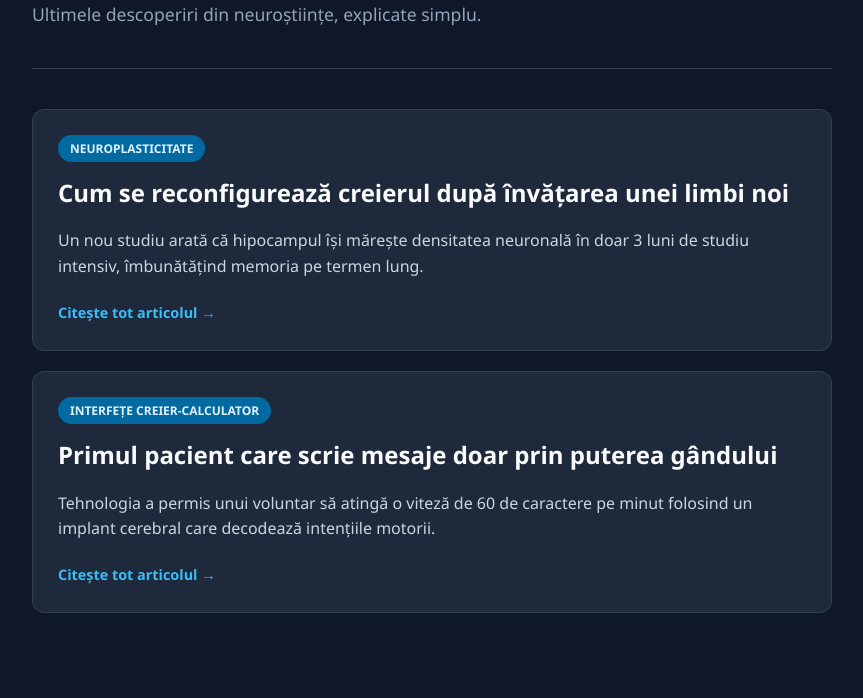
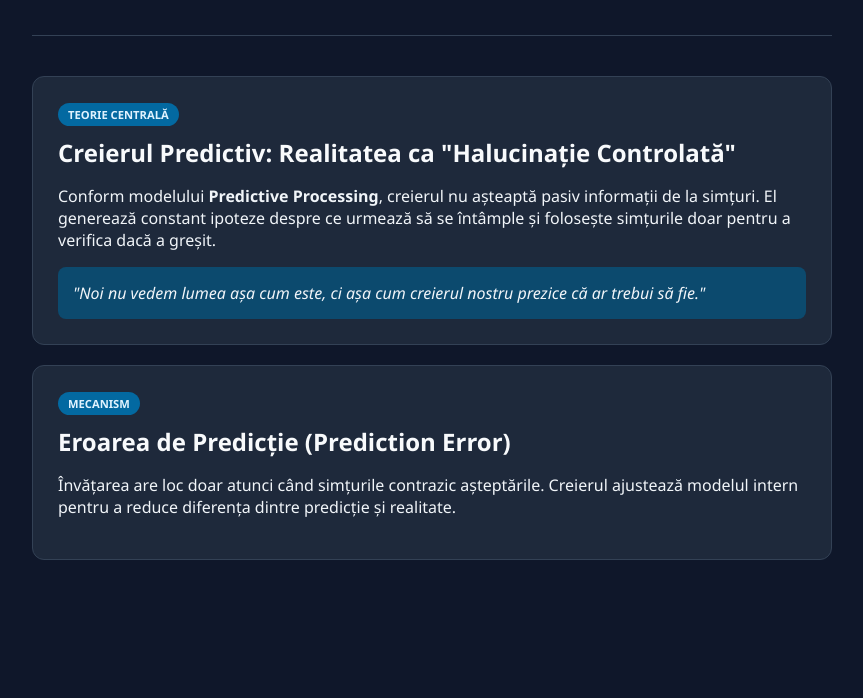
Before and after one commit to laur70-tech/neuro-stiri, a plain HTML site: page index.html in a window 1280 px wide. Shown: the part 102-800 px from the top of the page, without its empty margins (208-1071 px from the left). Drawn offline with Linux system fonts and the light colour scheme.

Commit message:
Update index.html

```diff
--- a/index.html
+++ b/index.html
@@ -3,96 +3,38 @@
 <head>
     <meta charset="UTF-8">
     <meta name="viewport" content="width=device-width, initial-scale=1.0">
-    <title>NeuroStream | Știri Neuroștiințe</title>
+    <title>NeuroStream | Creierul Predictiv</title>
     <style>
-        body {
-            margin: 0;
-            padding: 20px;
-            font-family: 'Segoe UI', system-ui, sans-serif;
-            background-color: #0f172a;
-            color: #f1f5f9;
-            line-height: 1.6;
-        }
-        .container {
-            max-width: 800px;
-            margin: 0 auto;
-        }
-        header {
-            border-bottom: 1px solid #334155;
-            padding-bottom: 20px;
-            margin-bottom: 40px;
-        }
-        h1 {
-            color: #38bdf8;
-            font-size: 2.5rem;
-            margin: 0;
-        }
-        .subtitle {
-            color: #94a3b8;
-            font-size: 1.1rem;
-        }
-        .card {
-            background-color: #1e293b;
-            border: 1px solid #334155;
-            border-radius: 12px;
-            padding: 25px;
-            margin-bottom: 20px;
-            transition: transform 0.2s;
-        }
-        .card:hover {
-            transform: translateY(-5px);
-            border-color: #38bdf8;
-        }
-        .tag {
-            display: inline-block;
-            background-color: #0369a1;
-            color: #e0f2fe;
-            font-size: 0.75rem;
-            padding: 4px 12px;
-            border-radius: 20px;
-            margin-bottom: 12px;
-            text-transform: uppercase;
-            font-weight: bold;
-        }
-        h2 {
-            margin: 0 0 10px 0;
-            font-size: 1.5rem;
-            color: #f8fafc;
-        }
-        p {
-            color: #cbd5e1;
-            margin-bottom: 20px;
-        }
-        .btn {
-            color: #38bdf8;
-            text-decoration: none;
-            font-weight: bold;
-            font-size: 0.9rem;
-        }
-        .btn:hover {
-            text-decoration: underline;
-        }
+        body { margin: 0; padding: 20px; font-family: 'Segoe UI', sans-serif; background-color: #0f172a; color: #f1f5f9; }
+        .container { max-width: 800px; margin: 0 auto; }
+        header { border-bottom: 1px solid #334155; padding-bottom: 20px; margin-bottom: 40px; }
+        h1 { color: #38bdf8; margin: 0; }
+        .card { background-color: #1e293b; border: 1px solid #334155; border-radius: 12px; padding: 25px; margin-bottom: 20px; }
+        .tag { display: inline-block; background-color: #0369a1; color: #e0f2fe; font-size: 0.7rem; padding: 4px 10px; border-radius: 20px; margin-bottom: 10px; text-transform: uppercase; font-weight: bold; }
+        h2 { margin: 0 0 10px 0; color: #f8fafc; }
+        .concept-box { background: #0c4a6e; padding: 15px; border-radius: 8px; margin-top: 10px; font-style: italic; }
     </style>
 </head>
 <body>
     <div class="container">
         <header>
             <h1>NeuroStream</h1>
-            <p class="subtitle">Ultimele descoperiri din neuroștiințe, explicate simplu.</p>
+            <p style="color: #94a3b8;">Explorând creierul ca mașină de predicție.</p>
         </header>
 
         <div class="card">
-            <div class="tag">Neuroplasticitate</div>
-            <h2>Cum se reconfigurează creierul după învățarea unei limbi noi</h2>
-            <p>Un nou studiu arată că hipocampul își mărește densitatea neuronală în doar 3 luni de studiu intensiv, îmbunătățind memoria pe termen lung.</p>
-            <a href="#" class="btn">Citește tot articolul →</a>
+            <div class="tag">Teorie Centrală</div>
+            <h2>Creierul Predictiv: Realitatea ca "Halucinație Controlată"</h2>
+            <p>Conform modelului <strong>Predictive Processing</strong>, creierul nu așteaptă pasiv informații de la simțuri. El generează constant ipoteze despre ce urmează să se întâmple și folosește simțurile doar pentru a verifica dacă a greșit.</p>
+            <div class="concept-box">
+                "Noi nu vedem lumea așa cum este, ci așa cum creierul nostru prezice că ar trebui să fie."
+            </div>
         </div>
 
         <div class="card">
-            <div class="tag">Interfețe Creier-Calculator</div>
-            <h2>Primul pacient care scrie mesaje doar prin puterea gândului</h2>
-            <p>Tehnologia a permis unui voluntar să atingă o viteză de 60 de caractere pe minut folosind un implant cerebral care decodează intențiile motorii.</p>
-            <a href="#" class="btn">Citește tot articolul →</a>
+            <div class="tag">Mecanism</div>
+            <h2>Eroarea de Predicție (Prediction Error)</h2>
+            <p>Învățarea are loc doar atunci când simțurile contrazic așteptările. Creierul ajustează modelul intern pentru a reduce diferența dintre predicție și realitate.</p>
         </div>
     </div>
 </body>
```
